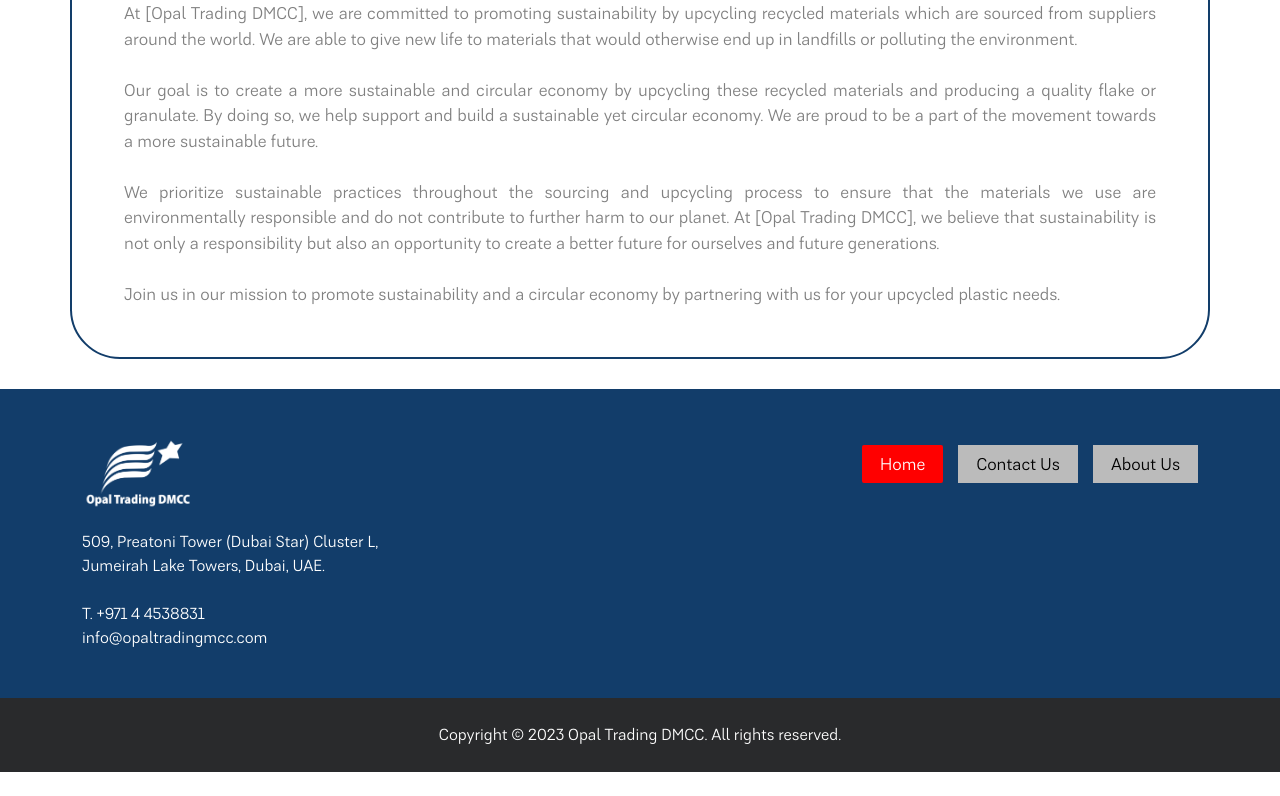
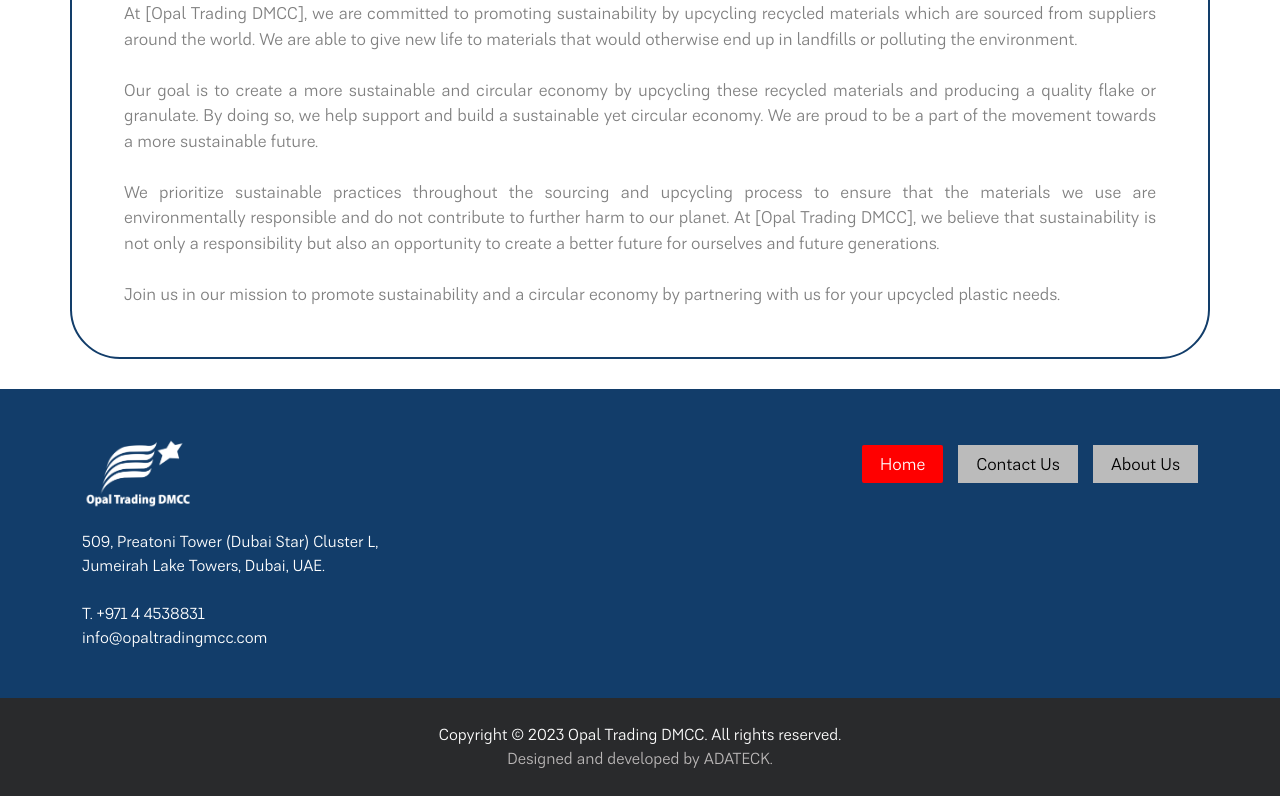
Before and after one commit to aammarr/opaltrading, a React (Create React App) app: page / in a window 1280 px wide. Shown: the part 1468-2264 px from the top of the page. Before the commit the page ends 2240 px from the top, so only its background shows below. Built offline with nearby package versions, Linux system fonts and the light colour scheme.

Commit message:
footer text added

```diff
--- a/src/components/footer/footer.jsx
+++ b/src/components/footer/footer.jsx
@@ -88,7 +88,8 @@
         </div>
         <div className="container-fluid footer-second">
           <div className="container-lg bottom-text">
-            Copyright © 2023 Opal Trading DMCC. All rights reserved.
+            Copyright © 2023 Opal Trading DMCC. All rights reserved. <br />
+            <a href="https://adateck.com">Designed and developed by ADATECK.</a>
           </div>
         </div>
       </div>
--- a/src/components/footer/footer.scss
+++ b/src/components/footer/footer.scss
@@ -10,6 +10,13 @@
     color: white;
     padding: 25px 0;
     text-align: center;
+    a {
+      text-decoration: none;
+      color: rgb(187, 184, 184);
+      &:hover {
+        color: #ff0000;
+      }
+    }
   }
 }
 
```
